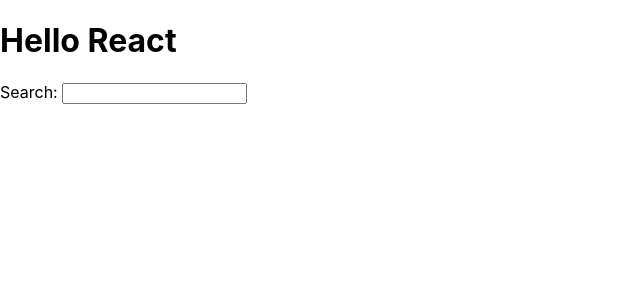
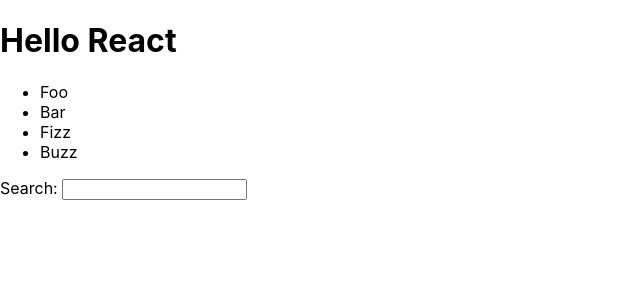
Before and after one commit to EricRicketts/LearningReact, a React (Create React App) app in the folder TheRoadToReact/hacker-stories/: page / in a window 1280 px wide. Shown: the top 300 px of the page, without its empty margins (0-640 px from the left). Built offline with nearby package versions, Linux system fonts and the light colour scheme.

Commit message:
JSX render an array

```diff
--- a/TheRoadToReact/hacker-stories/src/App.js
+++ b/TheRoadToReact/hacker-stories/src/App.js
@@ -1,17 +1,15 @@
 import logo from './logo.svg';
 import './App.css';
 
-const heading = {
-  greeting: 'Hello',
-  title: 'React'
-}
-function getHeading(heading) {
-  return `${heading.greeting} ${heading.title}`;
-}
+const words = ['Foo', 'Bar', 'Fizz', 'Buzz']
+
 function App() {
   return (
     <div>
-      <h1>{getHeading(heading)}</h1>
+      <h1>Hello React</h1>
+      <ul>
+        {words.map((word,index) => <li key={index}>{word}</li>)}
+      </ul>
       <label htmlFor="search">Search: </label>
       <input type="text" id="search"/>
     </div>
```
